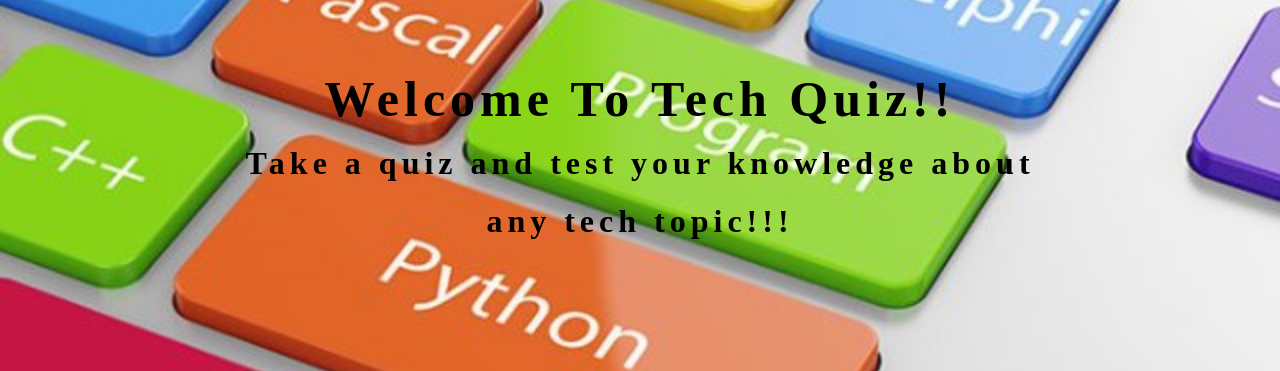
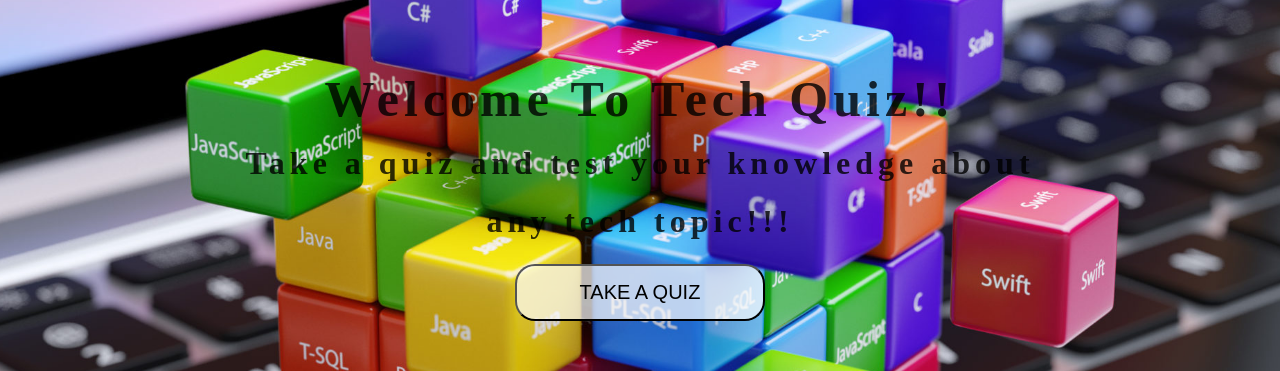
Before and after one commit to elC0mpa/tech-quiz, a Vue app: page / in a window 1280 px wide. Shown: the part 170-541 px from the top of the page. Built offline with nearby package versions, Linux system fonts and the light colour scheme.

Commit message:
Finished SitePresentation section

```diff
--- /dev/null
+++ b/src/assets/scss/_buttons.scss
@@ -0,0 +1,11 @@
+.basic-button {
+  border-radius: 2rem;
+  transition: all 0.5s;
+  font-size: 2rem;
+  padding: 1.5rem;
+  cursor: pointer;
+  &:hover {
+    transform: translateY(-0.5rem);
+    box-shadow: 0rem 0.5rem 1rem black;
+  }
+}
--- a/src/assets/scss/main.scss
+++ b/src/assets/scss/main.scss
@@ -1,2 +1,4 @@
 @import url(sections/_site-presentation.scss);
+@import url(sections/_quizzes-selection.scss);
+@import url(_buttons.scss);
 @import url(_general.scss);
--- /dev/null
+++ b/src/assets/scss/sections/_quizzes-selection.scss
@@ -0,0 +1,8 @@
+.quizzes-selection {
+  width: 100vw;
+  height: 100vh;
+  background-image: url("../../images/6.jpg");
+  background-repeat: no-repeat;
+  background-position: bottom;
+  background-size: cover;
+}
--- a/src/assets/scss/sections/_site-presentation.scss
+++ b/src/assets/scss/sections/_site-presentation.scss
@@ -1,12 +1,11 @@
 .site-presentation {
   width: 100vw;
   height: 100vh;
-  background-image: url("../../images/1.jpg");
+  background-image: url("../../images/7.jpg");
   background-repeat: no-repeat;
-  background-position: center;
+  background-position: bottom;
   background-size: cover;
   position: relative;
-  clip-path: polygon(0 0, 100% 0, 100% 84%, 0% 100%);
   &__header-container {
     top: 30%;
     left: 50%;
@@ -16,6 +15,19 @@
     max-width: 80rem;
   }
   &__header {
+    // background-image: linear-gradient(
+    //   to right,
+    //   red,
+    //   magenta,
+    //   cyan,
+    //   green,
+    //   yellow,
+    //   indigo,
+    //   orange
+    // );
+    background-color: transparentize($color: black, $amount: 0.2);
+    background-clip: text;
+    color: transparent;
     font-size: 5rem;
     letter-spacing: 0.5rem;
     text-align: center;
@@ -23,4 +35,16 @@
   &__secondary-info {
     font-size: xx-large;
   }
+  &__button-container {
+    margin-top: 2rem;
+    display: flex;
+    justify-content: center;
+  }
+  &__button {
+    width: 100%;
+    max-width: 25rem;
+    margin: 0 auto;
+    background-color: transparentize($color: white, $amount: 0.3);
+    text-transform: uppercase;
+  }
 }
--- /dev/null
+++ b/src/components/QuizzesSelection.vue
@@ -0,0 +1,12 @@
+<template>
+  <div class="quizzes-selection"></div>
+</template>
+
+<script>
+export default {
+  name: "QuizzesSelection",
+  setup() {
+    return {};
+  },
+};
+</script>
--- a/src/components/SitePresentation.vue
+++ b/src/components/SitePresentation.vue
@@ -8,17 +8,31 @@
           Take a quiz and test your knowledge about any tech topic!!!
         </span>
       </h1>
+      <div class="site-presentation__button-container">
+        <button
+          class="site-presentation__button basic-button"
+          @click="scrollToQuizzesSection"
+        >
+          Take a quiz
+        </button>
+      </div>
     </div>
   </div>
 </template>
-// :src="require(`../../assets/imgs/${avatar.filename}`)"
+
 <script>
 import { reactive, toRefs } from "@vue/reactivity";
 export default {
   name: "SitePresentation",
   setup() {
     const data = reactive({});
-    return { ...toRefs(data) };
+    const scrollToQuizzesSection = () => {
+      window.scrollTo({
+        top: window.innerHeight,
+        behavior: "smooth",
+      });
+    };
+    return { ...toRefs(data), scrollToQuizzesSection };
   },
 };
 </script>
--- a/src/views/Home.vue
+++ b/src/views/Home.vue
@@ -1,11 +1,13 @@
 <template>
   <site-presentation></site-presentation>
+  <quizzes-selection></quizzes-selection>
 </template>
 
 <script>
 import SitePresentation from "@/components/SitePresentation";
+import QuizzesSelection from "@/components/QuizzesSelection";
 export default {
   name: "Home",
-  components: { SitePresentation },
+  components: { SitePresentation, QuizzesSelection },
 };
 </script>
```
Also changed, not shown: src/assets/images/7.jpg (added).
